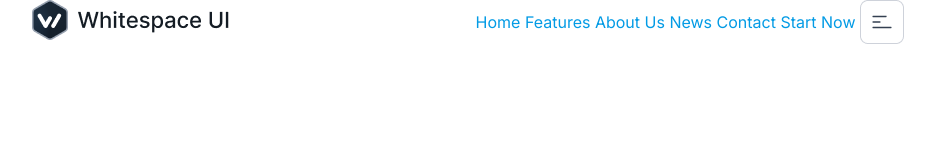
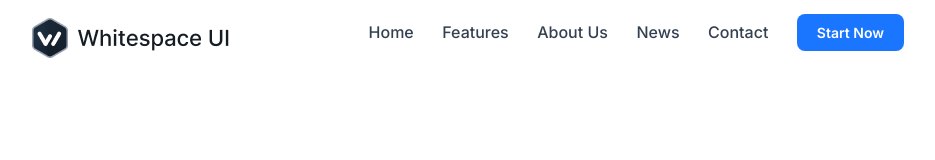
Before and after one commit to louierosero/whitespace-ui-landing-page, a plain HTML site: page index.html in a window 1280 px wide. Shown: the whole page, without its empty margins (172-1107 px from the left). Drawn offline with nearby package versions, Linux system fonts and the light colour scheme.

Commit message:
Header Logo and Main Menu [Updated]

```diff
--- a/assets/style.css
+++ b/assets/style.css
@@ -23,6 +23,9 @@ video {
 }
 
 /* HEADER - LAYOUT */
+header {
+  padding: 18px 0;
+}
 .main-menu {
   text-align: right;
 }
@@ -30,6 +33,32 @@ video {
 .main-menu li {
   display: inline-block;
   vertical-align: middle;
+  margin-left: 24px;
+}
+
+.main-menu li:first-child {
+  margin-left: 0;
+}
+
+.main-menu li a {
+  font-weight: 500;
+  font-size: 16px;
+  line-height: 24px;
+  color: #344051;
+}
+
+.main-menu li:nth-child(6) a {
+  color: #fff;
+  padding: 10px 20px;
+  background: #1a75ff;
+  border-radius: 8px;
+  font-weight: 600;
+  font-size: 14px;
+  line-height: 20px;
+}
+
+.main-menu li:last-child {
+  display: none;
 }
 
 /* MEDIA QUERIES - 1200 pixels */
```
